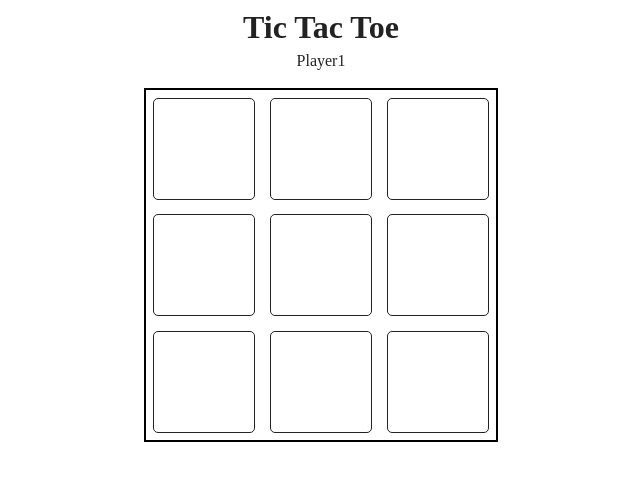
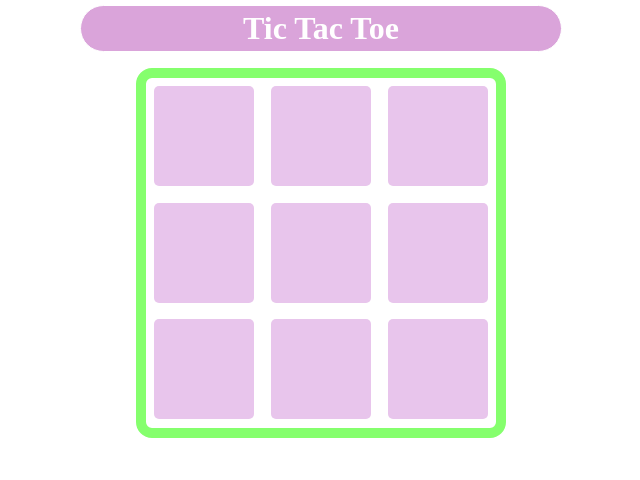
Before and after one commit to Dreymatt/Tic-Tac-Toe-game, a website built with webpack: page index.html in a window 1280 px wide. Shown: the whole page, without its empty margins (319-959 px from the left). Built offline with nearby package versions, Linux system fonts and the light colour scheme.

Commit message:
intergrated confetti

```diff
--- a/css/style.css
+++ b/css/style.css
@@ -42,13 +42,14 @@ margin: 0;
   display: grid;
   grid-template-columns: 1fr 1fr 1fr;
   grid-template-rows: 1fr 1fr 1fr;
-  border: 2px solid #000;
+  border: 10px solid #85ff6d;
   width: 350px;
   height: 350px;
   align-items: center;
   justify-items: center;
   margin-left: auto;
   margin-right: auto;
+  border-radius: 1rem;
 
 }
 #gameContainer .cell {
@@ -57,19 +58,24 @@ margin: 0;
   font-size: 90px;
   border-radius: 5px;
   text-align: center;
-  border: 1px solid;
+  background-color: rgb(232, 197, 236);
+  color: #85ff6d;
 }
 @media (max-width: 390px){
 #gameContainer {
-  background-color: lightgreen;
+  background-color: #65ff7a;
 
 
 }
 }
-.resetBtn{
-  display:block;
-  margin:1rem auto;
-  background-color: lime;
+h1{
+  border: 1px solid;
+  border-radius: 2rem;
+  background-color: rgb(218, 164, 218);
+  color:white;
+  width: 30rem;
+  margin: 0 auto;
+
 }
 
 ::-moz-selection {
--- a/index.html
+++ b/index.html
@@ -29,7 +29,7 @@
   <!-- Add your site or application content here -->
   <div id="environment">
     <h1>Tic Tac Toe</h1>
-    <p id="player1">Player1</p>
+    <p id="player1"></p>
     <div id="gameContainer">
       <div class="cell"></div>
       <div class="cell"></div>
@@ -45,7 +45,7 @@
   </div>
   </div>
   <script src="js/app.js"></script>
-
+ <script src="https://cdn.jsdelivr.net/npm/canvas-confetti@1.9.3/dist/confetti.browser.min.js"></script>
 </body>
 
 </html>
--- a/js/app.js
+++ b/js/app.js
@@ -71,13 +71,12 @@ function checkWinner() {
     if (
       board[a] !== "" && board[a] === board[b] && board[a] === board[c]
     ) {
+      confetti()
       alert(board[a] + " Wins!")
       reset()
       return true;
     }
   } return false;
-
-
 }
 function checkDraw() {
   if (board.every(cell => cell !== "")) {
```
